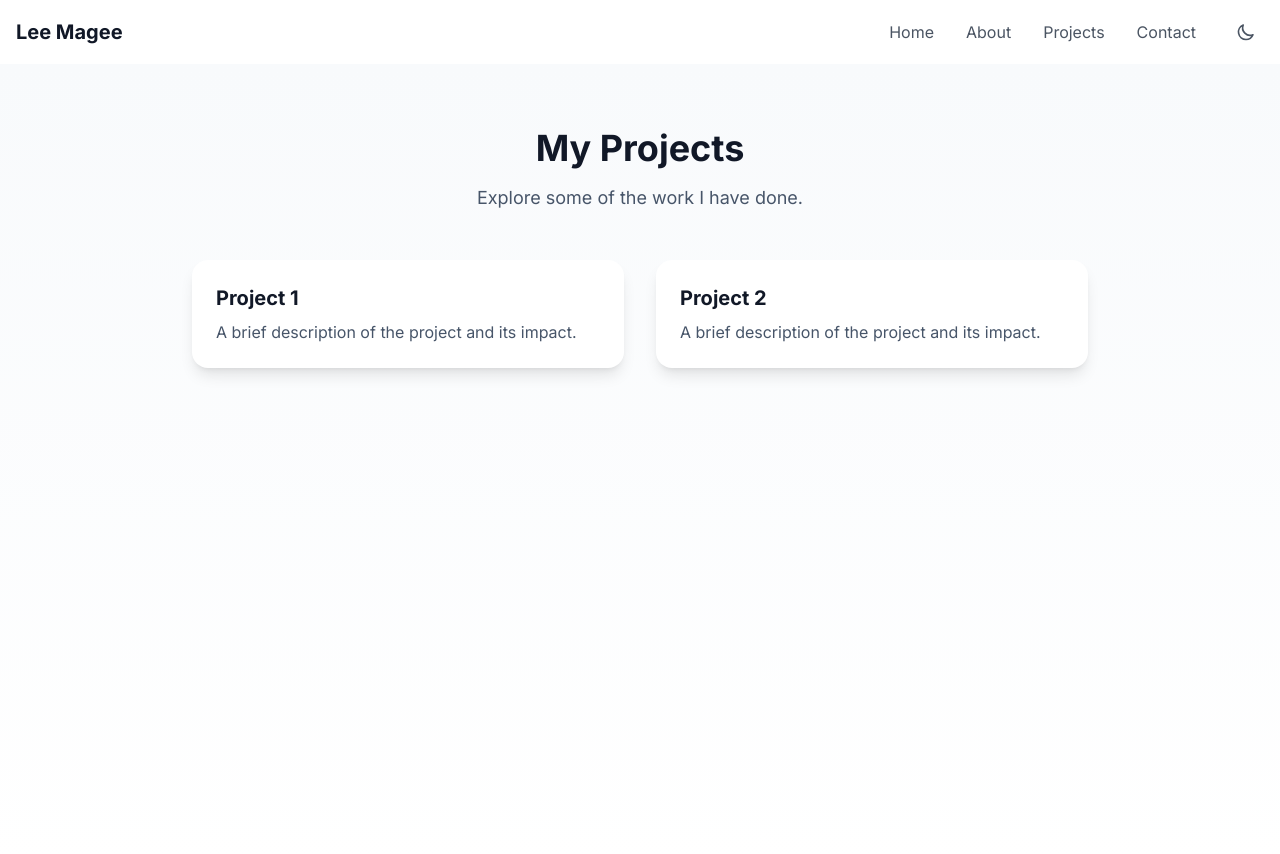
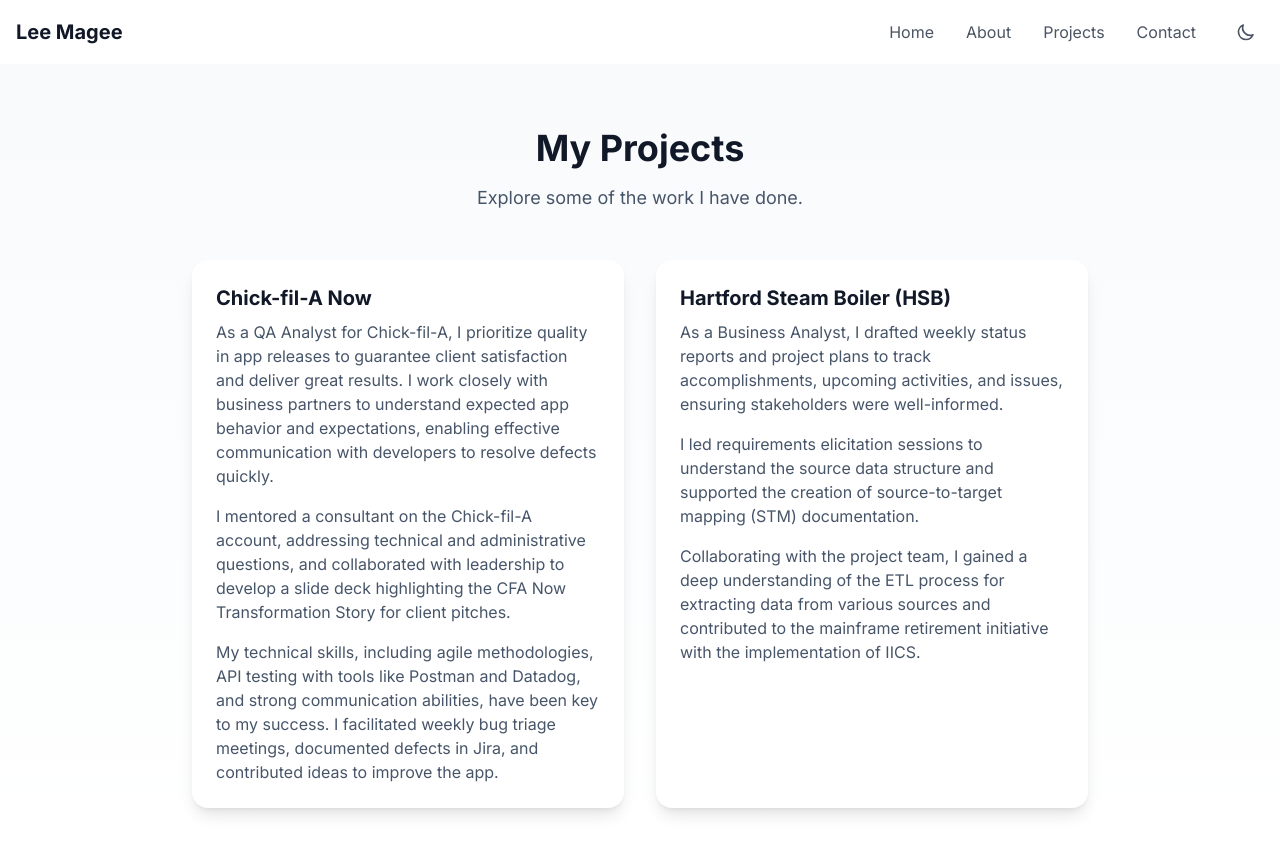
Before and after one commit to leemagee11/Portfolio-Website, a Next.js app: page /projects in a window 1280 px wide. Shown: the top 854 px of the page. Built offline with nearby package versions, Linux system fonts and the light colour scheme.

Commit message:
Fix home page issue

```diff
--- a/src/app/about/page.tsx
+++ b/src/app/about/page.tsx
@@ -12,11 +12,29 @@
           </div>
           <div className="space-y-6">
             <p className="text-slate-600 dark:text-slate-300">
-              I am a passionate analyst with a strong background in uncovering insights that drive smarter decisions and spark meaningful change. With years of experience in data analysis and visualization, I have honed my skills in delivering actionable insights to stakeholders.
+              As a QA Analyst for Chick-fil-A, I focus on the analysis, design, and testing of solutions that deliver value to our client. I have identified and reported 197 out of 233 bugs (85%) from our QA Team, mentored consultants, and contributed to the CFA Now Transformation Story.
             </p>
             <p className="text-slate-600 dark:text-slate-300">
-              My journey has been fueled by curiosity and a commitment to continuous learning. I thrive in collaborative environments where I can contribute to impactful projects and grow alongside talented professionals.
+              My previous experience includes working as a Business Analyst at Hartford Steam Boiler, where I strengthened my ability to communicate effectively with stakeholders.
             </p>
+          </div>
+
+          <div className="mt-12">
+            <h2 className="text-2xl font-bold text-gray-900 dark:text-white mb-4">Education and Certifications</h2>
+            <ul className="list-disc list-inside text-slate-600 dark:text-slate-300">
+              <li>B.B.A. in Management Information Systems - Georgia College & State University</li>
+              <li>Certified Scrum Master (CSM)</li>
+              <li>ISTQB Certifications</li>
+              <li>AWS Cloud Practitioner Certification</li>
+              <li>Consumer Products & Retail Certification</li>
+            </ul>
+          </div>
+
+          <div className="mt-12">
+            <h2 className="text-2xl font-bold text-gray-900 dark:text-white mb-4">Volunteer Experience</h2>
+            <ul className="list-disc list-inside text-slate-600 dark:text-slate-300">
+              <li>Coweta County Leader - Young Life (Dec 2022 - Present)</li>
+            </ul>
           </div>
         </div>
       </div>
--- a/src/app/contact/page.tsx
+++ b/src/app/contact/page.tsx
@@ -2,6 +2,7 @@
 
 import { useState } from 'react';
 import { motion } from 'framer-motion';
+import Navbar from '@/components/Navbar';
 
 export default function Contact() {
   const [formData, setFormData] = useState({
@@ -58,6 +59,8 @@
   ];
 
   return (
+    <>
+      <Navbar />
       <div className="min-h-screen bg-gradient-to-b from-slate-50 to-white dark:from-gray-900 dark:to-gray-800 py-16 px-4">
         <div className="max-w-4xl mx-auto">
           <motion.div
@@ -180,5 +183,6 @@
           </div>
         </div>
       </div>
+    </>
   );
 }
--- a/src/app/page.tsx
+++ b/src/app/page.tsx
@@ -6,6 +6,12 @@
     <main className="min-h-screen">
       <Navbar />
       <Hero />
+      <section className="text-center py-16">
+        <h1 className="text-4xl font-bold text-gray-900 dark:text-white mb-4">Welcome to My Portfolio</h1>
+        <p className="text-lg text-slate-600 dark:text-slate-300">
+          A passionate, well-rounded Analyst committed to delivering high-quality solutions through meticulous analysis, strategic thinking, and collaborative problem-solving. With experience supporting enterprise applications and data-driven initiatives, I bring a unique blend of technical insight and business acumen to any team. Whether it's enhancing mobile app quality or leading system transformation, I thrive on turning complex challenges into meaningful results.
+        </p>
+      </section>
     </main>
   );
 }
--- a/src/app/projects/page.tsx
+++ b/src/app/projects/page.tsx
@@ -12,12 +12,28 @@
           </div>
           <div className="grid gap-8 md:grid-cols-2">
             <div className="bg-white dark:bg-gray-800 p-6 rounded-2xl shadow-lg">
-              <h2 className="text-xl font-bold text-gray-900 dark:text-white mb-2">Project 1</h2>
-              <p className="text-slate-600 dark:text-slate-300">A brief description of the project and its impact.</p>
+              <h2 className="text-xl font-bold text-gray-900 dark:text-white mb-2">Chick-fil-A Now</h2>
+              <p className="text-slate-600 dark:text-slate-300 mb-4">
+                As a QA Analyst for Chick-fil-A, I prioritize quality in app releases to guarantee client satisfaction and deliver great results. I work closely with business partners to understand expected app behavior and expectations, enabling effective communication with developers to resolve defects quickly.
+              </p>
+              <p className="text-slate-600 dark:text-slate-300 mb-4">
+                I mentored a consultant on the Chick-fil-A account, addressing technical and administrative questions, and collaborated with leadership to develop a slide deck highlighting the CFA Now Transformation Story for client pitches.
+              </p>
+              <p className="text-slate-600 dark:text-slate-300">
+                My technical skills, including agile methodologies, API testing with tools like Postman and Datadog, and strong communication abilities, have been key to my success. I facilitated weekly bug triage meetings, documented defects in Jira, and contributed ideas to improve the app.
+              </p>
             </div>
             <div className="bg-white dark:bg-gray-800 p-6 rounded-2xl shadow-lg">
-              <h2 className="text-xl font-bold text-gray-900 dark:text-white mb-2">Project 2</h2>
-              <p className="text-slate-600 dark:text-slate-300">A brief description of the project and its impact.</p>
+              <h2 className="text-xl font-bold text-gray-900 dark:text-white mb-2">Hartford Steam Boiler (HSB)</h2>
+              <p className="text-slate-600 dark:text-slate-300 mb-4">
+                As a Business Analyst, I drafted weekly status reports and project plans to track accomplishments, upcoming activities, and issues, ensuring stakeholders were well-informed.
+              </p>
+              <p className="text-slate-600 dark:text-slate-300 mb-4">
+                I led requirements elicitation sessions to understand the source data structure and supported the creation of source-to-target mapping (STM) documentation.
+              </p>
+              <p className="text-slate-600 dark:text-slate-300">
+                Collaborating with the project team, I gained a deep understanding of the ETL process for extracting data from various sources and contributed to the mainframe retirement initiative with the implementation of IICS.
+              </p>
             </div>
           </div>
         </div>
```
Lines whose indentation alone changed are shown as unchanged.
